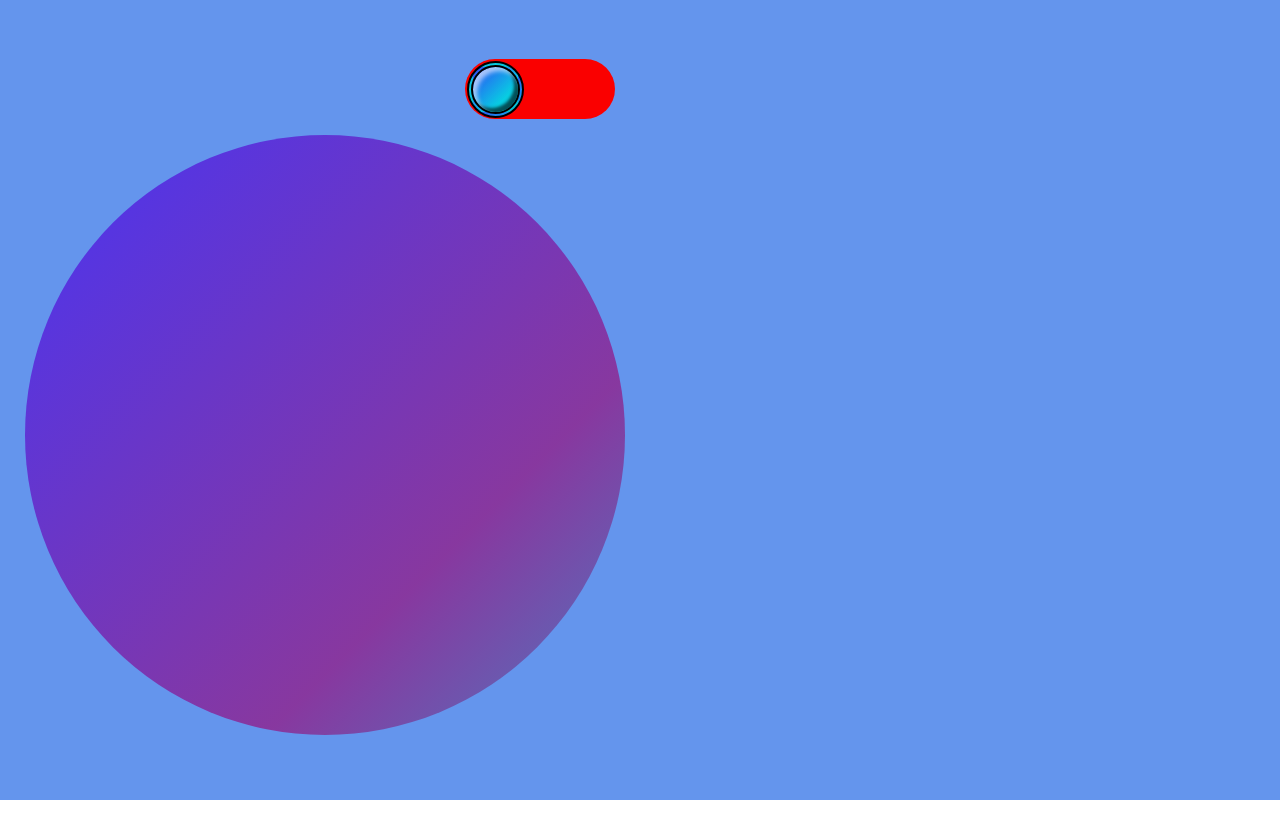
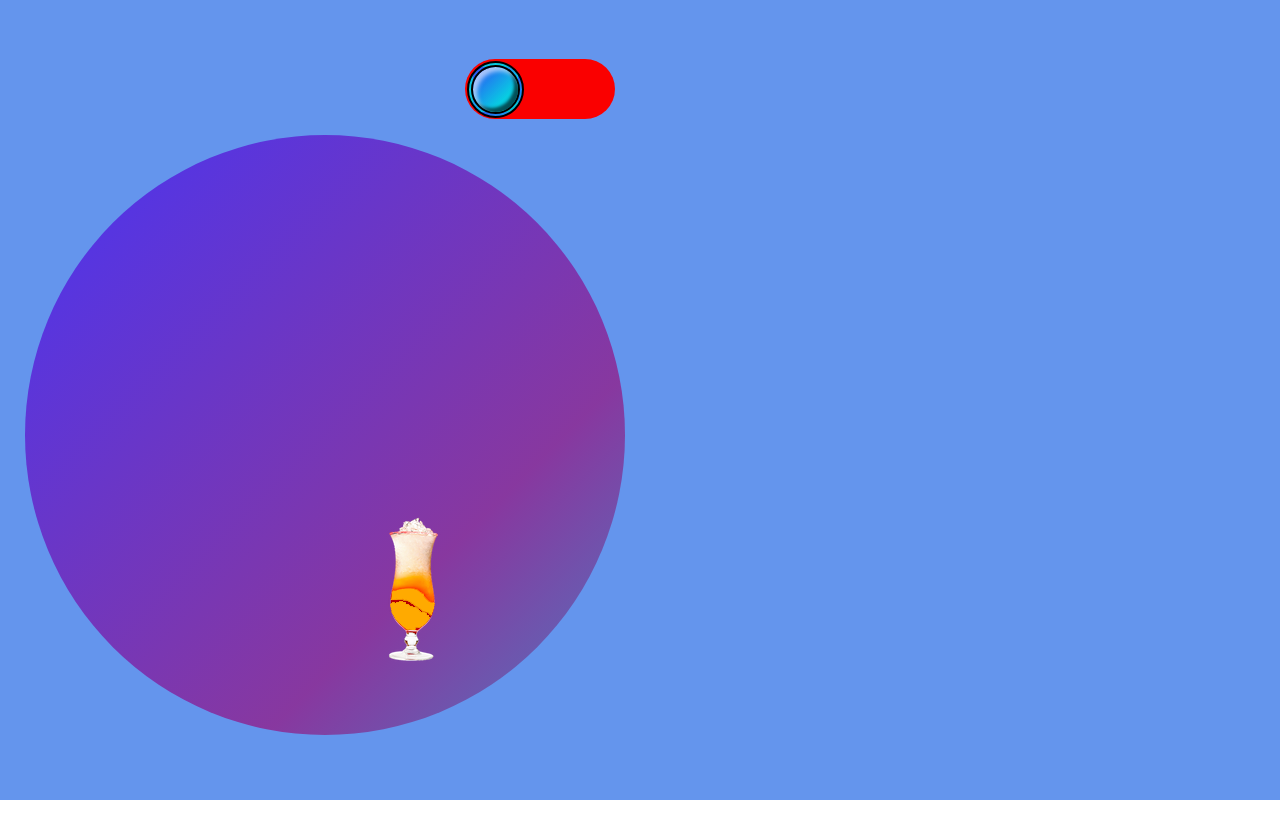
Before and after one commit to UrsulaKesek/uk-toggle, a React (Create React App) app: page / in a window 1280 px wide. Shown: the top 838 px of the page. Built offline with nearby package versions, Linux system fonts and the light colour scheme.

Commit message:
added and edited

```diff
--- a/src/components/Toggle/Toggle.css
+++ b/src/components/Toggle/Toggle.css
@@ -357,21 +357,19 @@
   }
   @keyframes chink {
     0% {
-      bottom: 200px;
-      left: 20px;
+      bottom: 150px;
+      left: 80px;
     }
     30% {
-      bottom: 300px;
-      left: -20px;
-      transform: rotate (0deg);
+      bottom: 150px;
+      left: 10px;
     }
     60% {
-      bottom: 300px;
+      bottom: 150px;
       left: -20px;
-      transform: rotate (90deg);
     }
     100% {
-      bottom: 300px;
+      bottom: 150px;
       left: -40px;
     }
   }
--- a/src/components/Toggle/index .js
+++ b/src/components/Toggle/index .js
@@ -1,6 +1,7 @@
 import React from "react";
 import "./Toggle.css";
 import Cocktail4 from "./images/Artboard 1.png";
+import Cocktail4a from "./images/Artboard 1a.png";
 import Cocktail5 from "./images/Artboard 2.png";
 import Cocktail6 from "./images/Artboard 3.png";
 import Cocktail7 from "./images/Artboard 4.png";
@@ -87,6 +88,12 @@ function Toggle({
           alt="cocktail"
         />
         <img
+          className="cocktail4a"
+          style={{ visibility: isOn && onVisible }}
+          src={Cocktail4a}
+          alt="cocktail"
+        />
+        <img
           className="cocktail5"
           style={{ visibility: isOn && onVisible }}
           src={Cocktail5}
```
Also changed, not shown: src/components/Toggle/images/Artboard 1a.png (added).
